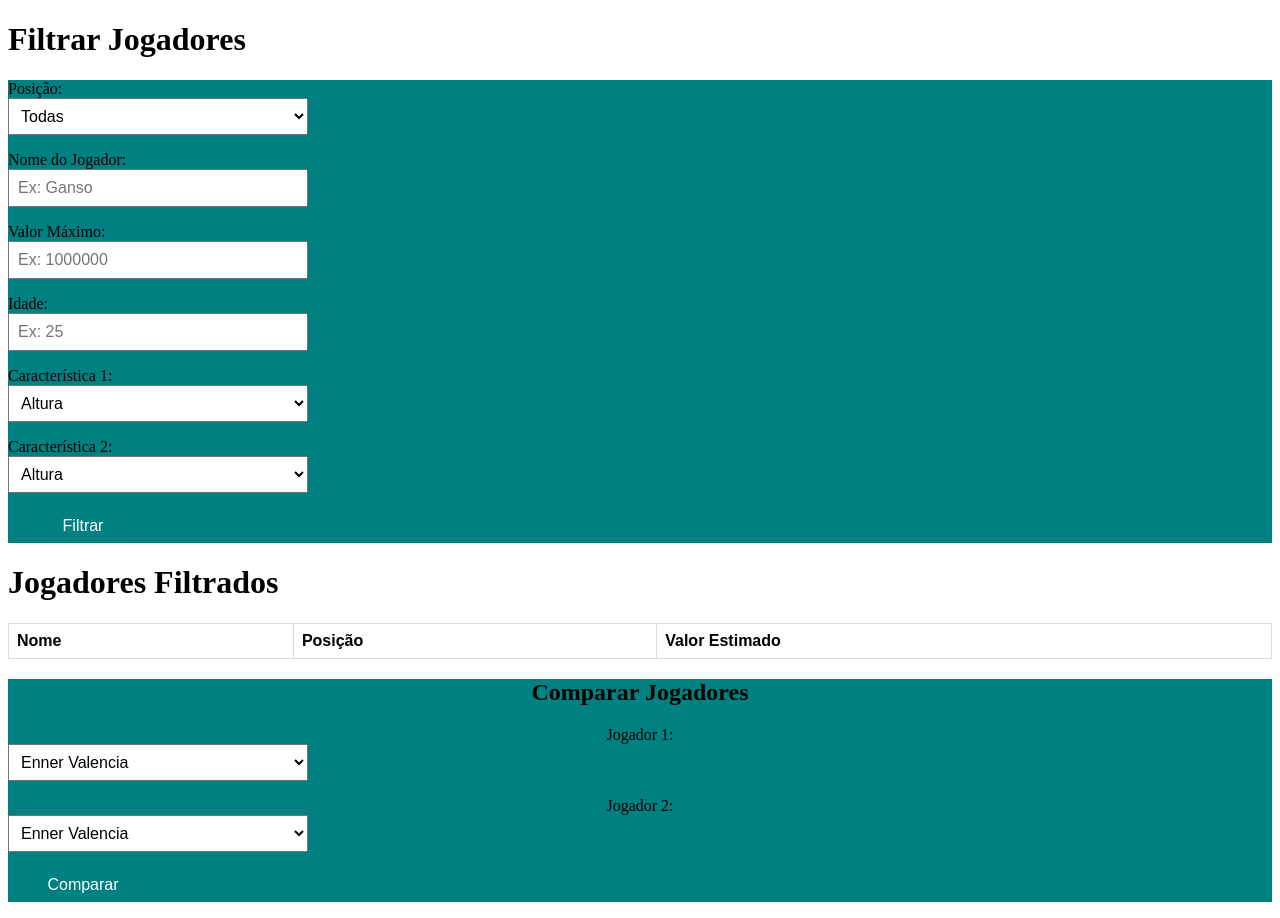
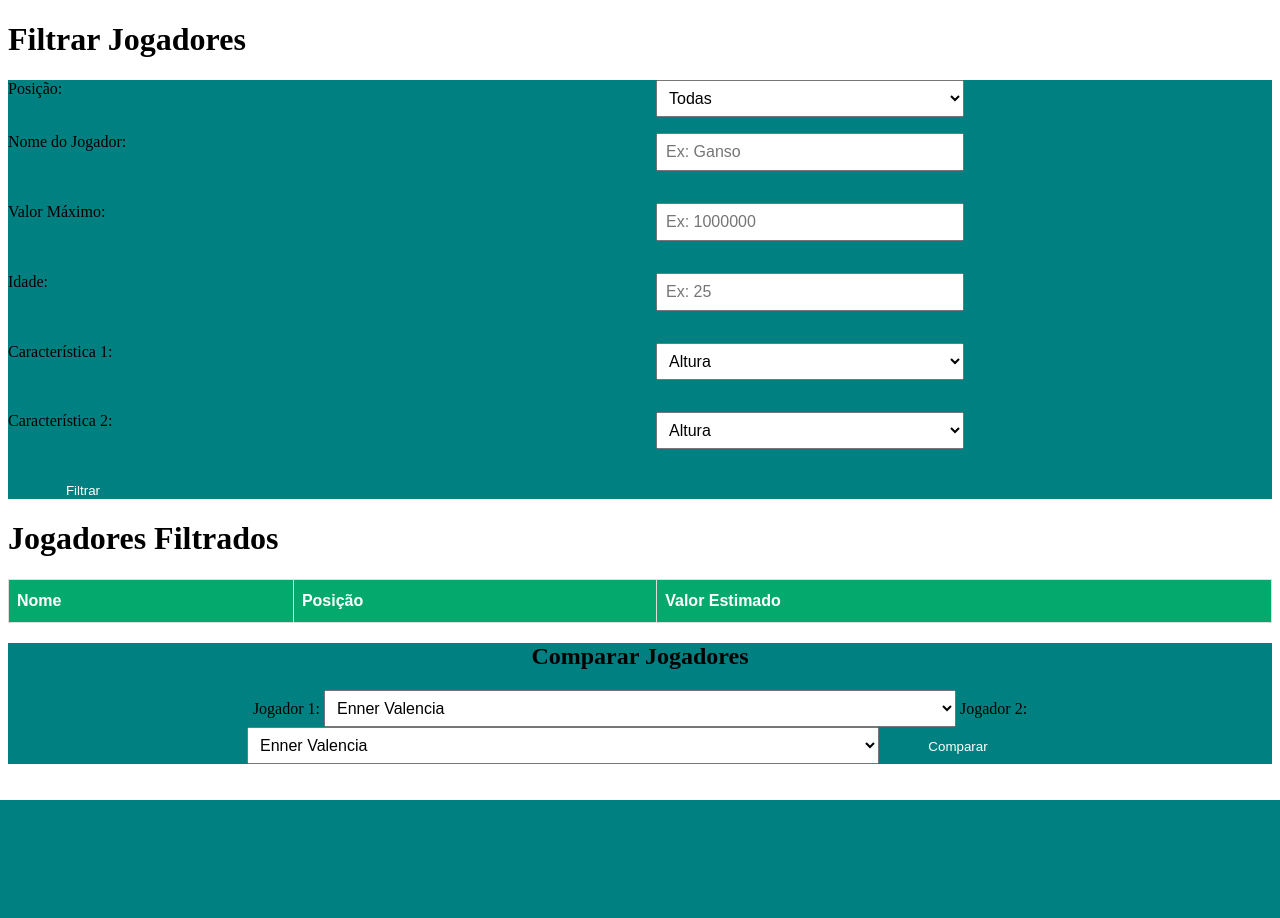
Before and after one commit to GustavoCirneFerreira/Projeto_futebol, a Flask app: page / in a window 1280 px wide. After the commit the page ends 800 px from the top, so only its background shows below. Run offline with Flask 3, Linux system fonts and the light colour scheme; lists and menus that the app fills with data are empty.

Commit message:
update_5

```diff
--- a/static/CSS/estilo.css
+++ b/static/CSS/estilo.css
@@ -6,13 +6,31 @@
     background-color: teal;
 }
 
-input, select, button {
-    grid-row: inherit;
-    display: block;
-    margin-bottom: 1rem;
+/* input, select, button {
+    margin-bottom: 4rem;
     padding: 0.5rem;
     font-size: 1rem;
     width: 300px;
+    align-items: center;
+    position: relative;
+} */
+
+.form-grid {
+    display: grid;
+    grid-template-columns: 1fr 1fr;
+    gap: 1rem 2rem;
+    margin-bottom: 2rem;
+}
+
+.form-grid div {
+    display: flex;
+    flex-direction: column;
+}
+
+input, select {
+    padding: 0.5rem;
+    font-size: 1rem;
+    width: 50%;
 }
 
 button {
@@ -39,6 +57,29 @@ tr:nth-child(even) {
   background-color: #dddddd;
 }
 
+#customers {
+  font-family: Arial, Helvetica, sans-serif;
+  border-collapse: collapse;
+  width: 100%;
+}
+
+#customers td, #customers th {
+  border: 1px solid #ddd;
+  padding: 8px;
+}
+
+#customers tr:nth-child(even){background-color: #f2f2f2;}
+
+#customers tr:hover {background-color: #ddd;}
+
+#customers th {
+  padding-top: 12px;
+  padding-bottom: 12px;
+  text-align: left;
+  background-color: #04AA6D;
+  color: white;
+}
+
 footer {
     background-color: teal;
     text-align: center;
--- a/templates/index.html
+++ b/templates/index.html
@@ -4,7 +4,7 @@
     <h1>Filtrar Jogadores</h1>
     <div id="caixa_filtro">
         <form method="POST" action="/filtrar">
-            <div id="posicoes">
+            <div class="form-grid">
                 <label>Posição:</label>
                 <select name="posicao">
                     <option value="Todas">Todas</option>
@@ -16,21 +16,24 @@
                 <label>Nome do Jogador:</label>
                 <input type="text" placeholder="Ex: Ganso" name="nome">
             </div>
-            <div id="valor">
+                <div class="form-grid">
                     <label>Valor Máximo:</label>
-                <input type="number" placeholder="Ex: 1000000" name="valor">
+                        <input type="number" name="valor" placeholder="Ex: 1000000">
+                </div>
+                <div class="form-grid">
+                    <label>Idade:</label>
+                        <input type="number" name="idade" placeholder="Ex: 25">
+                </div>
 
-                <label>Idade:</label>
-                <input type="number" placeholder="Ex: 25" name="idade">
-            </div>
-            <div id="carac">
+                <div class="form-grid">
                     <label>Característica 1:</label>
                         <select name="carac1">
                             {% for c in caracteristicas %}
                             <option value="{{ c }}">{{ c }}</option>
                             {% endfor %}
                         </select>
-
+                </div>
+                <div class="form-grid">
                         <label>Característica 2:</label>
                         <select name="carac2">
                             {% for c in caracteristicas %}
@@ -39,11 +42,12 @@
                         </select>
                </div>
                <button id="filtrar" type="submit">Filtrar</button>
+            </div>
         </form>
     </div>
 
     <h1>Jogadores Filtrados</h1>
-    <table border="1">
+    <table id="customers" border="1">
         <tr>
             <th>Nome</th>
             <th>Posição</th>
@@ -61,7 +65,7 @@
     <footer>
         <h2>Comparar Jogadores</h2>
         <form method="POST" action="/comparar">
-            <label>Jogador 1:</label>
+            <label id="baixo">Jogador 1:</label>
             <select name="jogador1">
                 {% for nome in nomes_jogadores %}
                     <option value="{{ nome }}">{{ nome }}</option>
```
Lines whose indentation alone changed are shown as unchanged.
